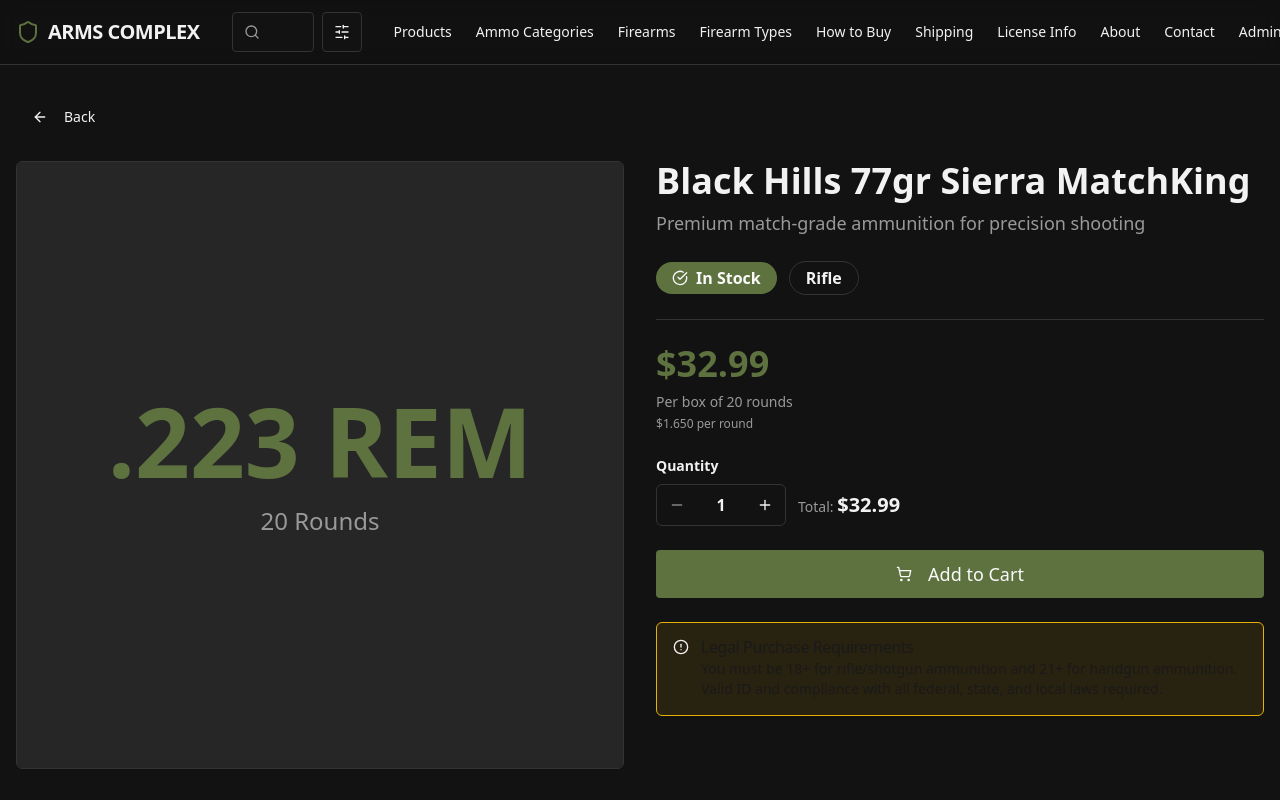
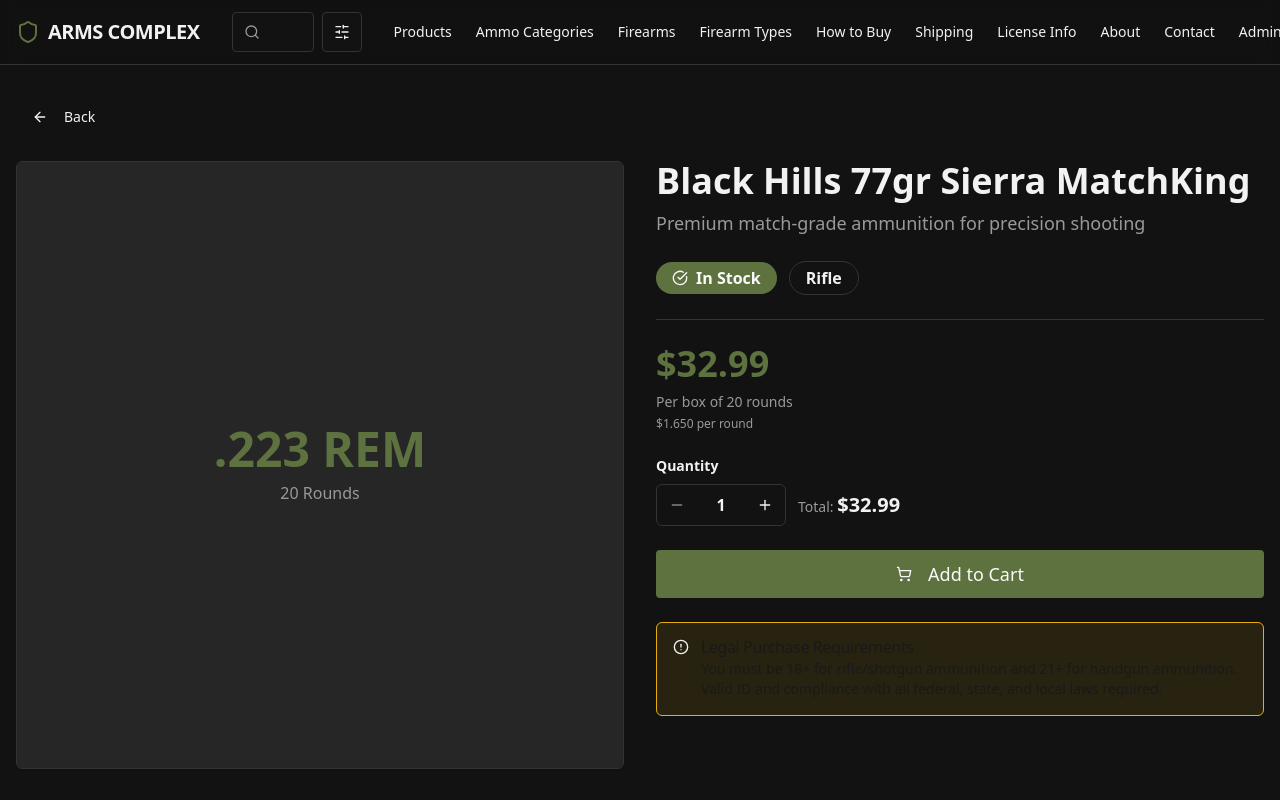
Before and after one commit to nshomejude/ammo-complex-usa, a React (Vite) app: page /product/223-black-hills-match in a window 1280 px wide. Shown: the top 800 px of the page. Built offline with nearby package versions, Linux system fonts and the light colour scheme; the HTML template or start-up script is replaced by a standard one.

Commit message:
Reduce product image size on detail pages
Update firearm and product detail pages to scale down the main product image by 40%, adjusting icon/text sizes and padding for a tighter layout on the detail views.

```diff
--- a/src/pages/FirearmDetail.tsx
+++ b/src/pages/FirearmDetail.tsx
@@ -57,9 +57,9 @@ const FirearmDetail = () => {
         </Alert>
 
         <div className="grid grid-cols-1 lg:grid-cols-2 gap-8 mb-12">
-          <div className="aspect-square bg-secondary rounded-lg flex items-center justify-center p-12">
+          <div className="aspect-square bg-secondary rounded-lg flex items-center justify-center p-8">
             <div className="text-center">
-              <Shield className="h-48 w-48 mx-auto text-tactical mb-6" />
+              <Shield className="h-28 w-28 mx-auto text-tactical mb-4" />
               <Badge variant="secondary" className="text-lg px-4 py-2">{firearm.actionType}</Badge>
             </div>
           </div>
--- a/src/pages/ProductDetail.tsx
+++ b/src/pages/ProductDetail.tsx
@@ -176,10 +176,10 @@ const ProductDetail = () => {
         <article className="grid gap-8 lg:grid-cols-2 mb-12">
           {/* Product Image/Placeholder */}
           <Card className="overflow-hidden">
-            <div className="aspect-square bg-secondary flex items-center justify-center p-12">
+            <div className="aspect-square bg-secondary flex items-center justify-center p-8">
               <div className="text-center">
-                <div className="text-8xl font-bold text-tactical mb-4">{product.caliber}</div>
-                <div className="text-2xl text-muted-foreground">{product.rounds} Rounds</div>
+                <div className="text-5xl font-bold text-tactical mb-2">{product.caliber}</div>
+                <div className="text-base text-muted-foreground">{product.rounds} Rounds</div>
               </div>
             </div>
           </Card>
```
